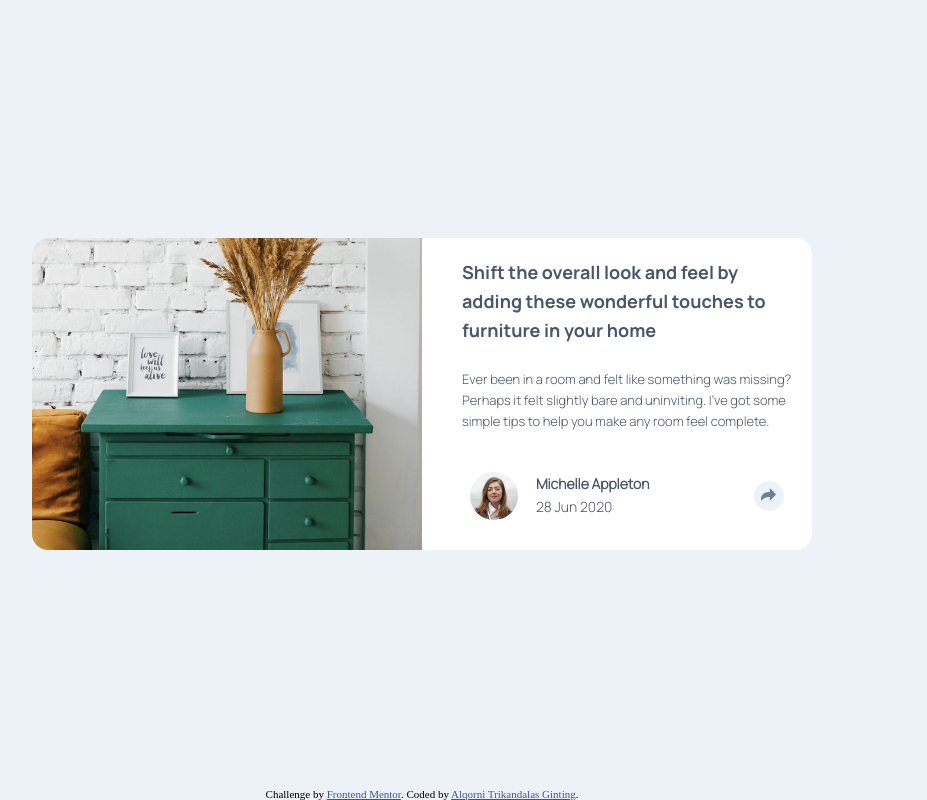
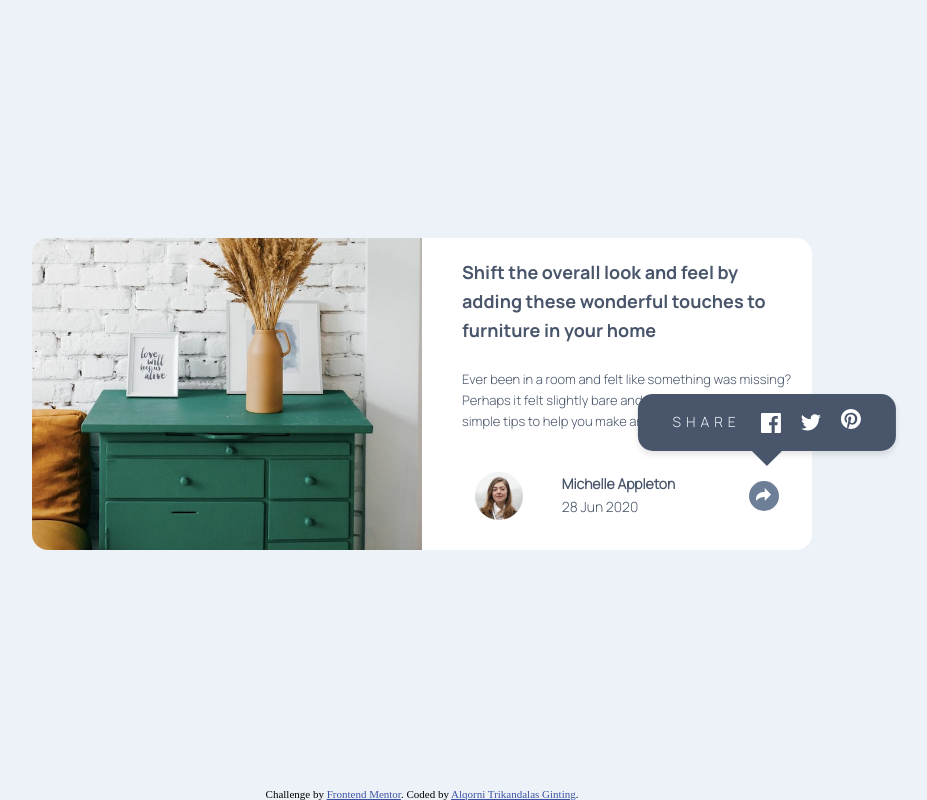
Before and after one commit to Deidals/article-preview-component-master, a plain HTML site: page index.html in a window 1280 px wide. Both pictures are taken after a click on the button 986 px from the left and 495 px from the top of the page. Shown: the whole page, without its empty margins (218-1145 px from the left). Drawn offline with Linux system fonts and the light colour scheme.

Commit message:
Ver 1.00

```diff
--- a/index.html
+++ b/index.html
@@ -6,6 +6,7 @@
 
   <link rel="icon" type="image/png" sizes="32x32" href="./images/favicon-32x32.png">
   <link rel="stylesheet" href="style.css">
+  <!-- <link rel="stylesheet" href="bubble.css"> -->
   <script defer src="main.js"></script>
   <title>Frontend Mentor | Article preview component</title>
 </head>
@@ -26,6 +27,7 @@
         to help you make any room feel complete.
       </p>
     </main>
+
       <div class="interactive">
     <footer>
       <figure>
@@ -40,7 +42,15 @@
             28 Jun 2020
           </div>
         </figcaption>
+        <div class="bubbleContainer">
+          <div class="speech-bubble">
+            <p>SHARE</p>
+            <a href="http://facebook.com/"><svg class="socialMediaBubble" xmlns="http://www.w3.org/2000/svg" width="20" height="20"><path fill="#FFF" d="M18.896 0H1.104C.494 0 0 .494 0 1.104v17.793C0 19.506.494 20 1.104 20h9.58v-7.745H8.076V9.237h2.606V7.01c0-2.583 1.578-3.99 3.883-3.99 1.104 0 2.052.082 2.329.119v2.7h-1.598c-1.254 0-1.496.597-1.496 1.47v1.928h2.989l-.39 3.018h-2.6V20h5.098c.608 0 1.102-.494 1.102-1.104V1.104C20 .494 19.506 0 18.896 0z"/></svg></a>
+              <a href="http://twitter.com/"><svg class="socialMediaBubble" xmlns="http://www.w3.org/2000/svg" width="20" height="17"><path fill="#FFF" d="M20 2.172a8.192 8.192 0 01-2.357.646 4.11 4.11 0 001.804-2.27 8.22 8.22 0 01-2.605.996A4.096 4.096 0 0013.847.248c-2.65 0-4.596 2.472-3.998 5.037A11.648 11.648 0 011.392 1a4.109 4.109 0 001.27 5.478 4.086 4.086 0 01-1.858-.513c-.045 1.9 1.318 3.679 3.291 4.075a4.113 4.113 0 01-1.853.07 4.106 4.106 0 003.833 2.849A8.25 8.25 0 010 14.658a11.616 11.616 0 006.29 1.843c7.618 0 11.922-6.434 11.663-12.205A8.354 8.354 0 0020 2.172z"/></svg></a>
+              <a href="http://pinterest.com/"><svg class="socialMediaBubble" xmlns="http://www.w3.org/2000/svg" width="20" height="20"><path fill="#FFF" d="M10 0C4.478 0 0 4.477 0 10c0 4.237 2.636 7.855 6.356 9.312-.088-.791-.167-2.005.035-2.868.182-.78 1.172-4.97 1.172-4.97s-.299-.6-.299-1.486c0-1.39.806-2.428 1.81-2.428.852 0 1.264.64 1.264 1.408 0 .858-.545 2.14-.828 3.33-.236.995.5 1.807 1.48 1.807 1.778 0 3.144-1.874 3.144-4.58 0-2.393-1.72-4.068-4.177-4.068-2.845 0-4.515 2.135-4.515 4.34 0 .859.331 1.781.745 2.281a.3.3 0 01.069.288l-.278 1.133c-.044.183-.145.223-.335.134-1.249-.581-2.03-2.407-2.03-3.874 0-3.154 2.292-6.052 6.608-6.052 3.469 0 6.165 2.473 6.165 5.776 0 3.447-2.173 6.22-5.19 6.22-1.013 0-1.965-.525-2.291-1.148l-.623 2.378c-.226.869-.835 1.958-1.244 2.621.937.29 1.931.446 2.962.446 5.522 0 10-4.477 10-10S15.522 0 10 0z"/></svg></a>
+          </div>
         <button type="button"><svg xmlns="http://www.w3.org/2000/svg" width="15" height="13"><path id="share" fill="#6E8098" d="M15 6.495L8.766.014V3.88H7.441C3.33 3.88 0 7.039 0 10.936v2.049l.589-.612C2.59 10.294 5.422 9.11 8.39 9.11h.375v3.867L15 6.495z"/></svg></button>
+      </div>
       </figure>
     </footer>
       </div>
--- a/main.js
+++ b/main.js
@@ -2,10 +2,17 @@ const button = document.querySelector(`button`);
 const footer = document.querySelector(`.interactive`);
 const buttonColor = document.querySelector(`#share`);
 const identity = document.querySelectorAll(`.identity`);
-const socialMedia = document.querySelectorAll(`.socialMedia`); // Change this to querySelectorAll
+const socialMedia = document.querySelectorAll(`.socialMedia`);
+
+const bubbleContainer = document.querySelector('.bubbleContainer');
+const children = bubbleContainer.querySelectorAll(':not(:last-child)');
+
+children.forEach(child => {
+  child.style.display = 'none';
+});
 
 socialMedia.forEach(item => {
-    item.style.display = `none`; // Initially hide all socialMedia items
+    item.style.display = `none`;
 });
 
 let isActive = false;
@@ -13,7 +20,8 @@ let isActive = false;
 button.addEventListener(`click`, function () {
     const screenWidth = window.innerWidth;
 
-    if (screenWidth < 1000 && isActive === false) {
+    if (screenWidth < 1000) {
+        if(isActive === false){
             footer.style.backgroundColor = `hsl(217, 19%, 35%)`;
             button.style.backgroundColor = `hsl(214, 17%, 51%)`;
             buttonColor.style.fill = `white`;
@@ -23,23 +31,42 @@ button.addEventListener(`click`, function () {
             });
 
             socialMedia.forEach(item => {
-            item.style.display = `block`; // Hide social media icons
+                item.style.display = `block`;
             });
 
             isActive = true;
-    } else if (screenWidth < 1000 && isActive === true) {
+        } else if(isActive === true){
             footer.style.backgroundColor = `inherit`;
             button.style.backgroundColor = `hsl(210, 46%, 95%)`;
             buttonColor.style.fill = `#6E8098`;
 
             identity.forEach(item => {
-            item.style.display = `block`; // Show identity
+                item.style.display = `block`;
             });
 
             socialMedia.forEach(item => {
-            item.style.display = `none`; // Show social media icons
+                item.style.display = `none`;
             });
 
             isActive = false;
         }
+    } else{
+        if(isActive === false){
+            button.style.backgroundColor = `hsl(214, 17%, 51%)`;
+            buttonColor.style.fill = `white`;
+
+            children.forEach(item => {
+                item.style.display = `flex`;
             });
+            isActive = true;
+        }else{
+            button.style.backgroundColor = `hsl(210, 46%, 95%)`;
+            buttonColor.style.fill = `#6E8098`;
+
+            children.forEach(item => {
+                item.style.display = `none`;
+            });
+            isActive = false;
+        }
+    }
+});
--- a/style.css
+++ b/style.css
@@ -39,7 +39,6 @@ body{
     height: auto;
     background-color: hsl(0, 0%, 100%);
     border-radius: 1rem;
-    overflow: hidden;
     line-height: 1.6;
     color:  hsl(217, 19%, 35%);
     font-family: "Manrope";
@@ -69,7 +68,7 @@ footer{
 figure{
     display: flex;
     flex-direction: row;
-    justify-content: space-between;
+    justify-content: space-around;
     align-items: center;
     margin: auto;
     width: 95%;
@@ -89,7 +88,6 @@ button{
     border-radius: 50%;
     width: 30px;
     height: 30px;
-    margin-left: 20%;
     text-align: center;
     cursor: pointer;
     flex-shrink: 0;
@@ -100,9 +98,50 @@ strong{
 }
 
 figure p{
-    color: white;
+    color: hsl(210, 46%, 95%);
     letter-spacing: 5px;
 }
+
+.bubbleContainer{
+    position: relative;
+    width: 30%;
+    text-align: right;
+
+}
+
+.speech-bubble{
+    position: absolute;
+    bottom: 200%;
+    left: 87%;
+    transform: translateX(-50%);
+    background:  hsl(217, 19%, 35%);
+    border-radius: 15px;
+    padding: 15px 35px;
+    max-width: 300px;
+    text-align: center;
+    box-shadow: 0 4px 6px rgba(0, 0, 0, 0.1);
+    color: hsl(210, 46%, 95%);
+    letter-spacing: 5px;
+    display: flex;
+    flex-direction: row;
+    justify-content: space-between;
+    align-items: center;
+    gap: 20px;
+}
+
+.speech-bubble::after{
+    content: "";
+    position: absolute;
+    bottom: -15px;
+    left: 50%;
+    transform: translateX(-50%);
+    width: 0;
+    height: 0;
+    border-style: solid;
+    border-width: 15px 15px 0 15px;
+    border-color:  hsl(217, 19%, 35%) transparent transparent transparent;
+}
+
 @media screen and (min-width: 1000px) {
     .bigcontainer{
         display: flex;
@@ -119,12 +158,10 @@ figure p{
     #drawer{
         width: 50%;
         border-top-right-radius: 0;
+        border-bottom-left-radius: inherit;
         object-fit: cover;
     }
     #secondarycontainer{
         width: 50%;
     }
-    button{
-        margin-left: 100px;
-    }
 }
```
Lines whose indentation alone changed are shown as unchanged.
